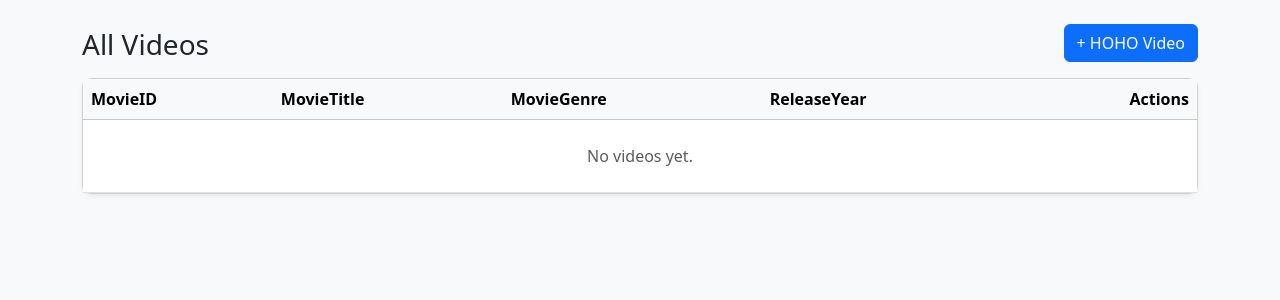
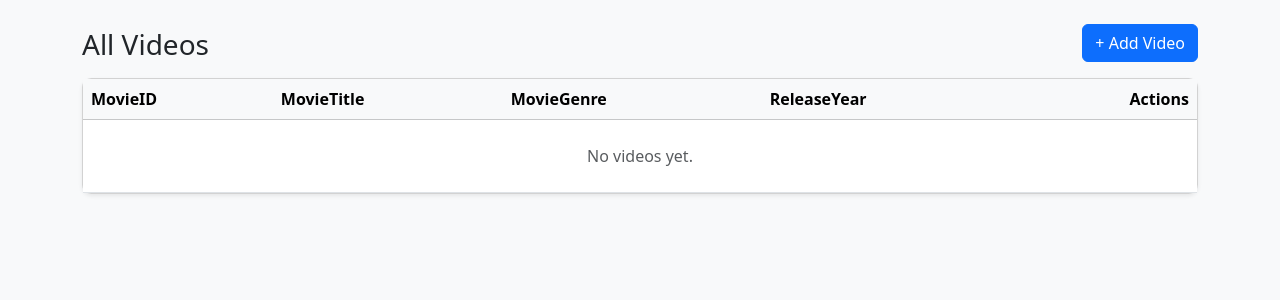
Before and after one commit to KevinAntoun/430-Tutorial, a Django app: page / in a window 1280 px wide. Shown: the part 56-356 px from the top of the page. Run offline with Django 5.2, Linux system fonts and the light colour scheme; data that the repository does not hold is empty.

Commit message:
Update video_list.html

```diff
--- a/ps2/vid/templates/vid/video_list.html
+++ b/ps2/vid/templates/vid/video_list.html
@@ -3,7 +3,7 @@
 {% block content %}
   <div class="d-flex align-items-end justify-content-between mb-3">
     <h1 class="h3 m-0">All Videos</h1>
-    <a class="btn btn-primary" href="{% url 'vid:video_create' %}">+ HOHO Video</a>
+    <a class="btn btn-primary" href="{% url 'vid:video_create' %}">+ Add Video</a>
   </div>
 
   <div class="card shadow-sm">
```
